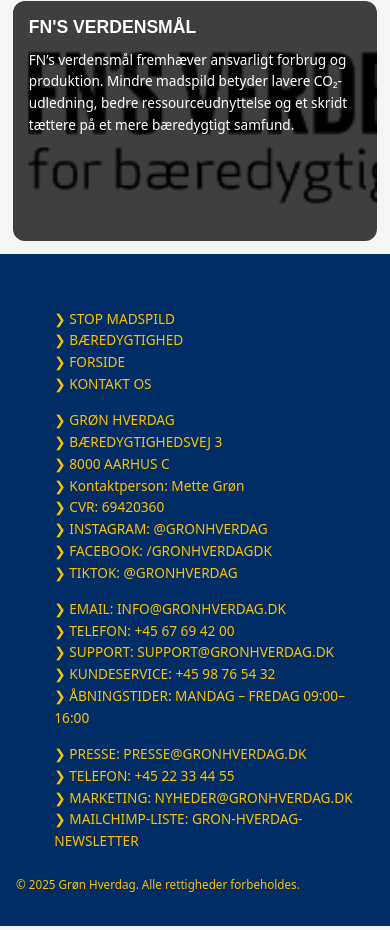
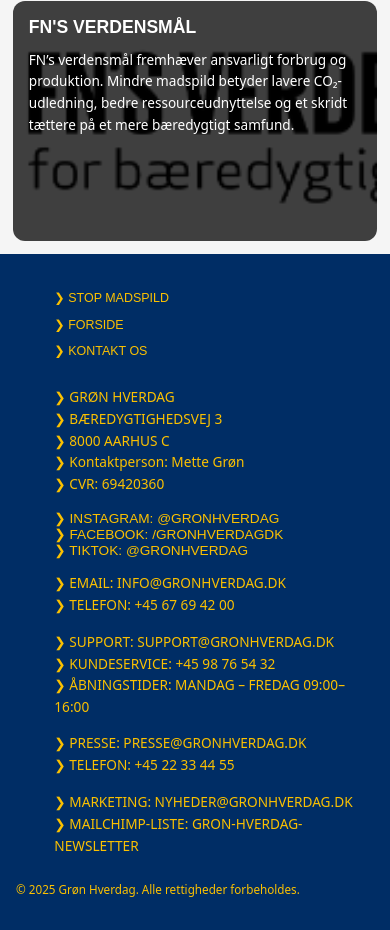
Before and after one commit to DanziiiiiM/tilg-nglighed, a plain HTML site: page stop-madspild.html in a window 390 px wide. Shown: the part 1437-2367 px from the top of the page. Drawn offline with Linux system fonts and the light colour scheme.

Commit message:
Fikset responsiv

```diff
--- a/stop-madspild.html
+++ b/stop-madspild.html
@@ -109,39 +109,43 @@
   <footer role="contentinfo" aria-label="Sidefod med kontaktoplysninger og navigation">
     <div class="miniflex">
 
-      <!-- Kolonne 1 – Links -->
+      <!-- Første kolonne med menulinks -->
       <div class="foot f1" role="navigation" aria-label="Navigationslinks i sidefoden">
-        <a href="stop-madspild.html" aria-label="Gå til Stop Madspild"><p>❯ STOP MADSPILD</p></a>
-        <a href="bæredygtighed.html" aria-label="Læs om bæredygtighed"><p>❯ BÆREDYGTIGHED</p></a>
-        <a href="index.html" aria-label="Gå til forsiden"><p>❯ FORSIDE</p></a>
-        <a href="kontakt.html" aria-label="Kontakt Grøn Hverdag"><p>❯ KONTAKT OS</p></a>
+        <div class="items"><a href="stop-madspild.html" aria-label="Læs om Stop Madspild">❯ STOP MADSPILD</a></div>
+        <div class="items"><a href="index.html" aria-label="Gå til forsiden">❯ FORSIDE</a></div>
+        <div class="items"><a href="kontakt.html" aria-label="Kontakt Grøn Hverdag">❯ KONTAKT OS</a></div>
       </div>
 
-      <!-- Kolonne 2 – Adresse og sociale medier -->
-      <div class="foot f2" role="region" aria-label="Virksomhedsoplysninger og sociale medier">
+      <!-- Anden kolonne med adresse og sociale medier -->
+      <div class="foot f2" role="region" aria-label="Adresse og sociale medier">
         <p>❯ GRØN HVERDAG</p>
         <p>❯ BÆREDYGTIGHEDSVEJ 3</p>
         <p>❯ 8000 AARHUS C</p>
         <p>❯ Kontaktperson: Mette Grøn</p>
         <p>❯ CVR: 69420360</p>
-        <a href="#" aria-label="Besøg Grøn Hverdag på Instagram"><p>❯ INSTAGRAM: @GRONHVERDAG</p></a>
-        <a href="#" aria-label="Besøg Grøn Hverdag på Facebook"><p>❯ FACEBOOK: /GRONHVERDAGDK</p></a>
-        <a href="#" aria-label="Besøg Grøn Hverdag på TikTok"><p>❯ TIKTOK: @GRONHVERDAG</p></a>
+        <br>
+        <a href="#" aria-label="Besøg Grøn Hverdag på Instagram">❯ INSTAGRAM: @GRONHVERDAG</a>
+        <br>
+        <a href="#" aria-label="Besøg Grøn Hverdag på Facebook">❯ FACEBOOK: /GRONHVERDAGDK</a>
+        <br>
+        <a href="#" aria-label="Besøg Grøn Hverdag på TikTok">❯ TIKTOK: @GRONHVERDAG</a>
       </div>
 
-      <!-- Kolonne 3 – Generel kontakt -->
-      <div class="foot f3" role="region" aria-label="Kontaktinformationer">
+      <!-- Tredje kolonne med generel kontakt -->
+      <div class="foot f3" role="region" aria-label="Generelle kontaktoplysninger">
         <p>❯ EMAIL: INFO@GRONHVERDAG.DK</p>
         <p>❯ TELEFON: +45 67 69 42 00</p>
+        <br>
         <p>❯ SUPPORT: SUPPORT@GRONHVERDAG.DK</p>
         <p>❯ KUNDESERVICE: +45 98 76 54 32</p>
         <p>❯ ÅBNINGSTIDER: MANDAG – FREDAG 09:00–16:00</p>
       </div>
 
-      <!-- Kolonne 4 – Presse og marketing -->
+      <!-- Fjerde kolonne med presse og marketing -->
       <div class="foot" role="region" aria-label="Presse og marketing kontakt">
         <p>❯ PRESSE: PRESSE@GRONHVERDAG.DK</p>
         <p>❯ TELEFON: +45 22 33 44 55</p>
+        <br>
         <p>❯ MARKETING: NYHEDER@GRONHVERDAG.DK</p>
         <p>❯ MAILCHIMP-LISTE: GRON-HVERDAG-NEWSLETTER</p>
       </div>
--- a/style.css
+++ b/style.css
@@ -3,6 +3,7 @@
   padding: 0;
   margin: 0;
   box-sizing: border-box;
+  font-family: Arial, Helvetica, sans-serif;
 }
 
 /* Sætter baggrund, tekstfarve og en blød overgang på hele siden */
@@ -449,7 +450,7 @@ footer a { color: #FBC100; }
   grid-template-columns: repeat(auto-fit, minmax(200px, 1fr));
   gap: 2em;
   margin: 0 auto;
-  font-size: .8vw;
+  font-size: 1vw;
   align-items: start;
 }
 
@@ -462,7 +463,7 @@ footer a { color: #FBC100; }
 /* Laver en mindre og rolig copyright-linje */
 .copyright {
   margin-top: 2em;
-  font-size: .9vw;
+  font-size: 1vw;
   text-align: left;
 }
 
@@ -479,7 +480,7 @@ footer a { color: #FBC100; }
 
 /* Laver lidt topmargen på en footer-sektion */
 .f1 {
-  margin-top: 1.6em;
+  padding-left: 1em;
 }
 
 /* Bygger en header til Stop Madspild siden */
@@ -780,8 +781,10 @@ footer a { color: #FBC100; }
   .items p{
     font-size: 1vw;
   }
+
+
+
 }
-
 /* Bygger ramme til burger-menuen i toppen */
 .topmenu {
   background: var(--menu-color);
@@ -954,14 +957,14 @@ footer a { color: #FBC100; }
 
   .miniflex .items {
     width: 100%;
-    max-width: 700px;
+    ffont-size: 1.2vw;
   }
   .foot {
-    font-size: 1.5vw;
+    font-size: 1.2vw;
   }
   .items p,
   .items a {
-    font-size: 1.5vw;
+    font-size: 1.2vw;
     line-height: 1.6;
   }
   .copyright {
@@ -1051,6 +1054,10 @@ footer a { color: #FBC100; }
   .madspild-info {
     gap: 1.5em;
     padding: 1.2em;
+  }
+  .f1{
+    padding-left: 0;
+    padding-bottom: .5em;
   }
   .madspild-info .box {
     min-height: 280px;
```
Also changed, not shown: index.html (+12 -7 lines), kontakt.html (+3 -0 lines).
